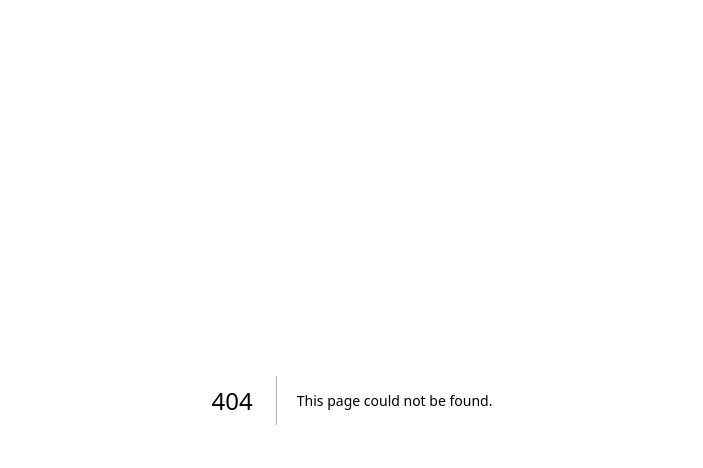
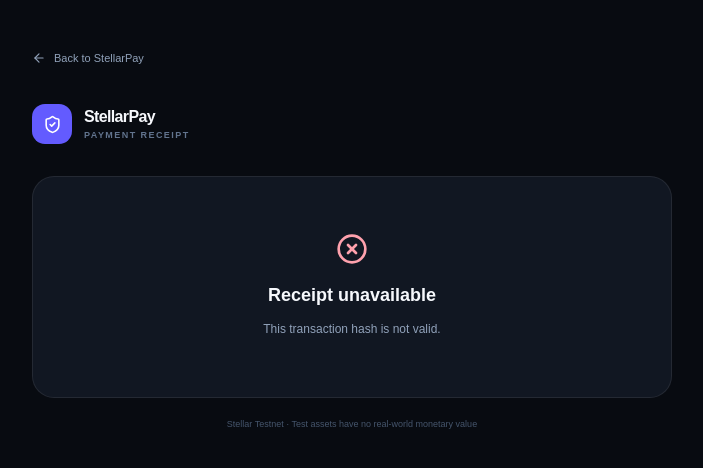
Before and after one commit to ibnmarzuk/stellarpay, a Next.js app: page /receipt/1 in a window 1280 px wide. Before the commit this address had no page. Shown: the top 468 px of the page, without its empty margins (288-991 px from the left). Built offline with nearby package versions, Linux system fonts and the light colour scheme.

Commit message:
Add verifiable Stellar transaction receipt page

```diff
--- /dev/null
+++ b/src/app/receipt/[hash]/page.tsx
@@ -0,0 +1,116 @@
+"use client";
+
+import { useEffect, useState } from "react";
+import { useParams } from "next/navigation";
+import { ArrowLeft, Check, CheckCircle2, Copy, ExternalLink, ShieldCheck, XCircle } from "lucide-react";
+
+type TransactionRecord = {
+  hash: string;
+  successful: boolean;
+  created_at: string;
+  source_account: string;
+  fee_charged: string;
+  ledger: number;
+  memo?: string;
+  memo_type?: string;
+  operation_count?: number;
+};
+
+type OperationRecord = {
+  type: string;
+  amount?: string;
+  asset_type?: string;
+  from?: string;
+  to?: string;
+  source_account?: string;
+};
+
+const HORIZON = "https://horizon-testnet.stellar.org";
+const EXPLORER = "https://stellar.expert/explorer/testnet";
+
+function shorten(value?: string) {
+  return value ? `${value.slice(0, 10)}…${value.slice(-8)}` : "Not available";
+}
+
+export default function ReceiptPage() {
+  const params = useParams<{ hash: string }>();
+  const hash = params.hash;
+  const [transaction, setTransaction] = useState<TransactionRecord | null>(null);
+  const [operations, setOperations] = useState<OperationRecord[]>([]);
+  const [loading, setLoading] = useState(true);
+  const [error, setError] = useState("");
+  const [copied, setCopied] = useState(false);
+
+  useEffect(() => {
+    if (!/^[a-fA-F0-9]{64}$/.test(hash)) {
+      setError("This transaction hash is not valid.");
+      setLoading(false);
+      return;
+    }
+
+    let active = true;
+    async function loadReceipt() {
+      try {
+        const [txResponse, opsResponse] = await Promise.all([
+          fetch(`${HORIZON}/transactions/${hash}`, { cache: "no-store" }),
+          fetch(`${HORIZON}/transactions/${hash}/operations?limit=20`, { cache: "no-store" }),
+        ]);
+        if (!txResponse.ok) throw new Error(txResponse.status === 404 ? "Transaction not found on Stellar Testnet." : "Could not verify this transaction with Stellar Horizon.");
+        const tx = await txResponse.json();
+        const ops = opsResponse.ok ? await opsResponse.json() : { _embedded: { records: [] } };
+        if (!active) return;
+        setTransaction(tx);
+        setOperations(ops._embedded?.records ?? []);
+      } catch (cause) {
+        if (active) setError(cause instanceof Error ? cause.message : "Unable to load this receipt.");
+      } finally {
+        if (active) setLoading(false);
+      }
+    }
+    void loadReceipt();
+    return () => { active = false; };
+  }, [hash]);
+
+  const copyHash = async () => {
+    try {
+      await navigator.clipboard.writeText(hash);
+      setCopied(true);
+    } catch {
+      setCopied(false);
+    }
+  };
+
+  return (
+    <main className="min-h-screen bg-[#080b11] px-5 py-8 text-[#f6f8fc] sm:px-8 sm:py-12">
+      <div className="mx-auto max-w-[640px]">
+        <a href="/" className="inline-flex items-center gap-2 text-[11px] text-slate-400 transition hover:text-white"><ArrowLeft size={14} /> Back to StellarPay</a>
+        <div className="mt-8 flex items-center gap-3"><span className="grid size-10 place-items-center rounded-[13px] bg-[#635bff] text-white"><ShieldCheck size={19} /></span><div><p className="text-[16px] font-semibold tracking-[-0.04em]">StellarPay</p><p className="text-[9px] font-semibold uppercase tracking-[0.16em] text-slate-500">Payment receipt</p></div></div>
+
+        <section className="mt-8 overflow-hidden rounded-[22px] border border-white/[0.08] bg-[#111722]">
+          {loading ? <div className="px-6 py-16 text-center text-xs text-slate-400">Verifying transaction on Stellar…</div> : error ? <div className="px-6 py-14 text-center"><XCircle size={32} className="mx-auto text-rose-300" /><h1 className="mt-4 text-lg font-semibold">Receipt unavailable</h1><p className="mt-2 text-xs leading-6 text-slate-400">{error}</p></div> : transaction && <>
+            <div className="border-b border-white/[0.07] px-6 py-7 text-center">
+              {transaction.successful ? <CheckCircle2 size={38} className="mx-auto text-emerald-300" /> : <XCircle size={38} className="mx-auto text-rose-300" />}
+              <p className={`mt-4 text-[10px] font-semibold uppercase tracking-[0.16em] ${transaction.successful ? "text-emerald-300" : "text-rose-300"}`}>{transaction.successful ? "Confirmed on Stellar" : "Transaction failed"}</p>
+              <h1 className="mt-2 text-[26px] font-semibold tracking-[-0.05em]">Payment receipt</h1>
+              <p className="mt-2 text-[10px] text-slate-500">This receipt reflects the transaction record returned by Stellar Horizon.</p>
+            </div>
+            <div className="space-y-5 p-6">
+              <div><p className="text-[9px] font-medium uppercase tracking-[0.13em] text-slate-500">Transaction hash</p><div className="mt-2 flex items-center gap-2 rounded-lg border border-white/[0.08] bg-[#0b1019] p-3"><code className="min-w-0 flex-1 break-all text-[10px] leading-5 text-slate-300">{hash}</code><button onClick={copyHash} aria-label="Copy transaction hash" className="shrink-0 rounded-md border border-white/10 p-2 text-slate-300 hover:bg-white/[0.06]">{copied ? <Check size={13} /> : <Copy size={13} />}</button></div></div>
+              <div className="grid grid-cols-2 gap-4">
+                <div><p className="text-[9px] uppercase tracking-[0.12em] text-slate-500">Date and time</p><p className="mt-2 text-[11px] text-slate-200">{new Date(transaction.created_at).toLocaleString()}</p></div>
+                <div><p className="text-[9px] uppercase tracking-[0.12em] text-slate-500">Ledger</p><p className="mt-2 text-[11px] tabular-nums text-slate-200">{transaction.ledger.toLocaleString()}</p></div>
+                <div><p className="text-[9px] uppercase tracking-[0.12em] text-slate-500">Network fee</p><p className="mt-2 text-[11px] text-slate-200">{(Number(transaction.fee_charged) / 10_000_000).toFixed(7)} XLM</p></div>
+                <div><p className="text-[9px] uppercase tracking-[0.12em] text-slate-500">Operations</p><p className="mt-2 text-[11px] text-slate-200">{transaction.operation_count ?? operations.length}</p></div>
+              </div>
+              <div className="border-t border-white/[0.07] pt-5"><p className="text-[9px] uppercase tracking-[0.12em] text-slate-500">Source account</p><p className="mt-2 break-all font-mono text-[10px] leading-5 text-slate-300">{shorten(transaction.source_account)}</p></div>
+              {operations.length > 0 && <div className="border-t border-white/[0.07] pt-5"><p className="text-[9px] font-medium uppercase tracking-[0.12em] text-slate-500">Transaction operations</p><div className="mt-3 space-y-3">{operations.map((operation, index) => <div key={index} className="rounded-lg border border-white/[0.07] bg-[#0b1019] p-3"><div className="flex items-center justify-between gap-3"><p className="text-[10px] font-medium capitalize text-slate-200">{operation.type.replaceAll("_", " ")}</p>{operation.asset_type === "native" && operation.amount && <p className="text-[10px] font-semibold text-slate-100">{operation.amount} XLM</p>}</div>{operation.from && <p className="mt-2 break-all text-[9px] text-slate-500">From: {shorten(operation.from)}</p>}{operation.to && <p className="mt-1 break-all text-[9px] text-slate-500">To: {shorten(operation.to)}</p>}</div>)}</div></div>}
+              {transaction.memo && <div className="border-t border-white/[0.07] pt-5"><p className="text-[9px] uppercase tracking-[0.12em] text-slate-500">Memo ({transaction.memo_type ?? "text"})</p><p className="mt-2 break-all text-[11px] text-slate-200">{transaction.memo}</p></div>}
+            </div>
+            <div className="flex flex-wrap gap-2 border-t border-white/[0.07] p-5"><a href={`${EXPLORER}/tx/${hash}`} target="_blank" rel="noreferrer" className="inline-flex flex-1 items-center justify-center gap-2 rounded-lg bg-[#635bff] px-4 py-3 text-[10px] font-semibold text-white transition hover:bg-[#7770ff]">View on Stellar Expert <ExternalLink size={12} /></a><a href="/" className="inline-flex items-center justify-center rounded-lg border border-white/10 px-4 py-3 text-[10px] font-medium text-slate-300 hover:bg-white/[0.05]">Dashboard</a></div>
+          </>}
+        </section>
+        <p className="mt-5 text-center text-[9px] text-slate-600">Stellar Testnet · Test assets have no real-world monetary value</p>
+      </div>
+    </main>
+  );
+}
```
